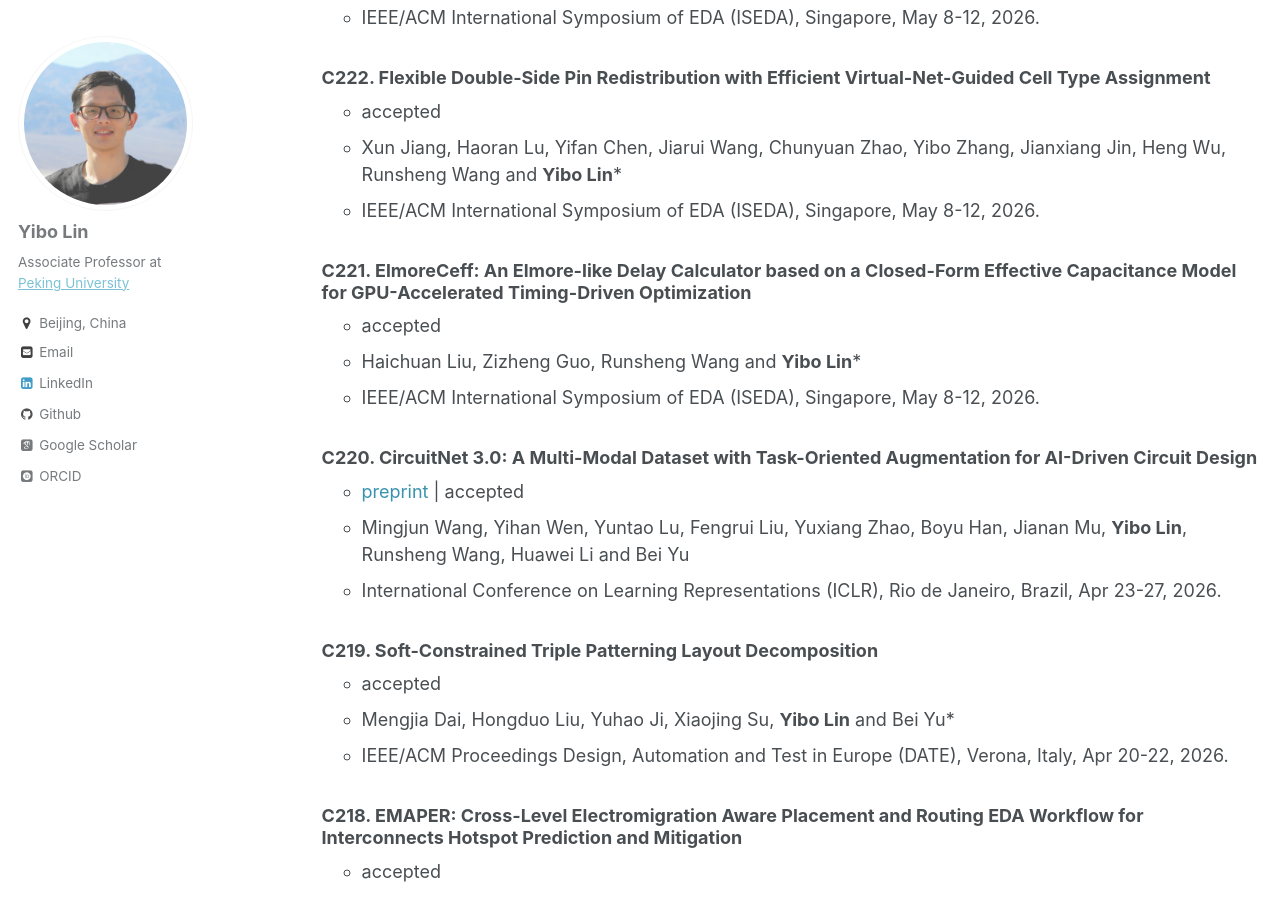
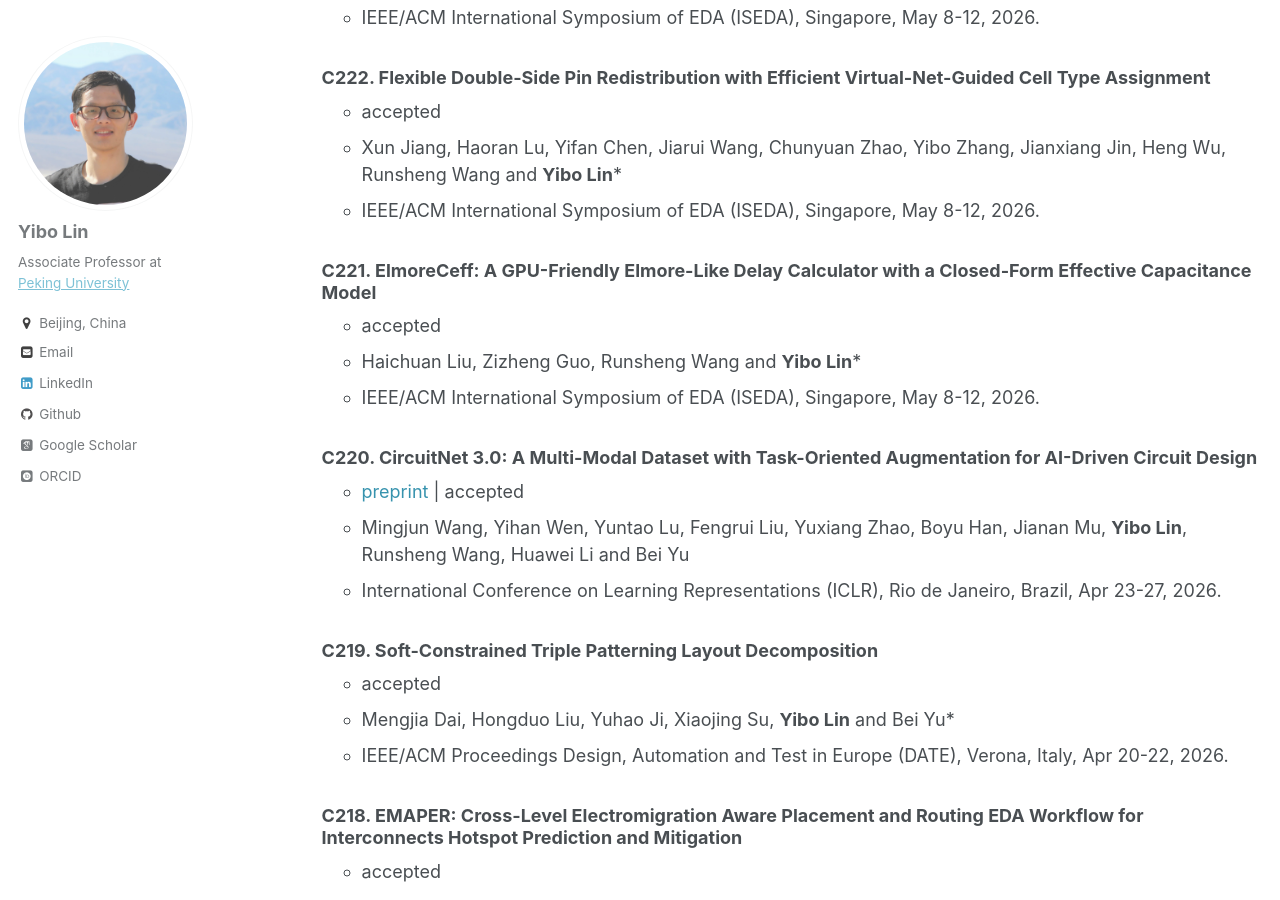
Before and after one commit to limbo018/limbo018.github.io, a Jekyll site: the page built from _pages/publications.md, in a window 1280 px wide and 900 px high, scrolled down 3086 px. Built offline with Jekyll 4.4.1, drawn with Linux system fonts in a browser that asks for light colours; some web fonts are replaced.

Commit message:
update ElmoreCeff title

```diff
--- a/_pages/publications.md
+++ b/_pages/publications.md
@@ -105,7 +105,7 @@ Conference and Journal Papers
      * Xun Jiang, Haoran Lu, Yifan Chen, Jiarui Wang, Chunyuan Zhao, Yibo Zhang, Jianxiang Jin, Heng Wu, Runsheng Wang and **Yibo Lin**\*
      * IEEE/ACM International Symposium of EDA (ISEDA), Singapore, May 8-12, 2026.
 
-  ### C221. ElmoreCeff: An Elmore-like Delay Calculator based on a Closed-Form Effective Capacitance Model for GPU-Accelerated Timing-Driven Optimization
+  ### C221. ElmoreCeff: A GPU-Friendly Elmore-Like Delay Calculator with a Closed-Form Effective Capacitance Model
      * accepted
      * Haichuan Liu, Zizheng Guo, Runsheng Wang and **Yibo Lin**\*
      * IEEE/ACM International Symposium of EDA (ISEDA), Singapore, May 8-12, 2026.
--- a/ref/publications.bib
+++ b/ref/publications.bib
@@ -2517,7 +2517,7 @@
   corresponding={Lin, Yibo},
 }
 @inproceedings{TIMING_ISEDA2026_Liu,
-  title={ElmoreCeff: An Elmore-like Delay Calculator based on a Closed-Form Effective Capacitance Model for GPU-Accelerated Timing-Driven Optimization},
+  title={ElmoreCeff: A GPU-Friendly Elmore-Like Delay Calculator with a Closed-Form Effective Capacitance Model},
   author={Liu, Haichuan and Guo, Zizheng and Wang, Runsheng and Lin, Yibo},
   booktitle=iseda,
   pages={},
```
Also changed, not shown: _includes/publications_cv.md (+1 -1 lines), 3 other files.
